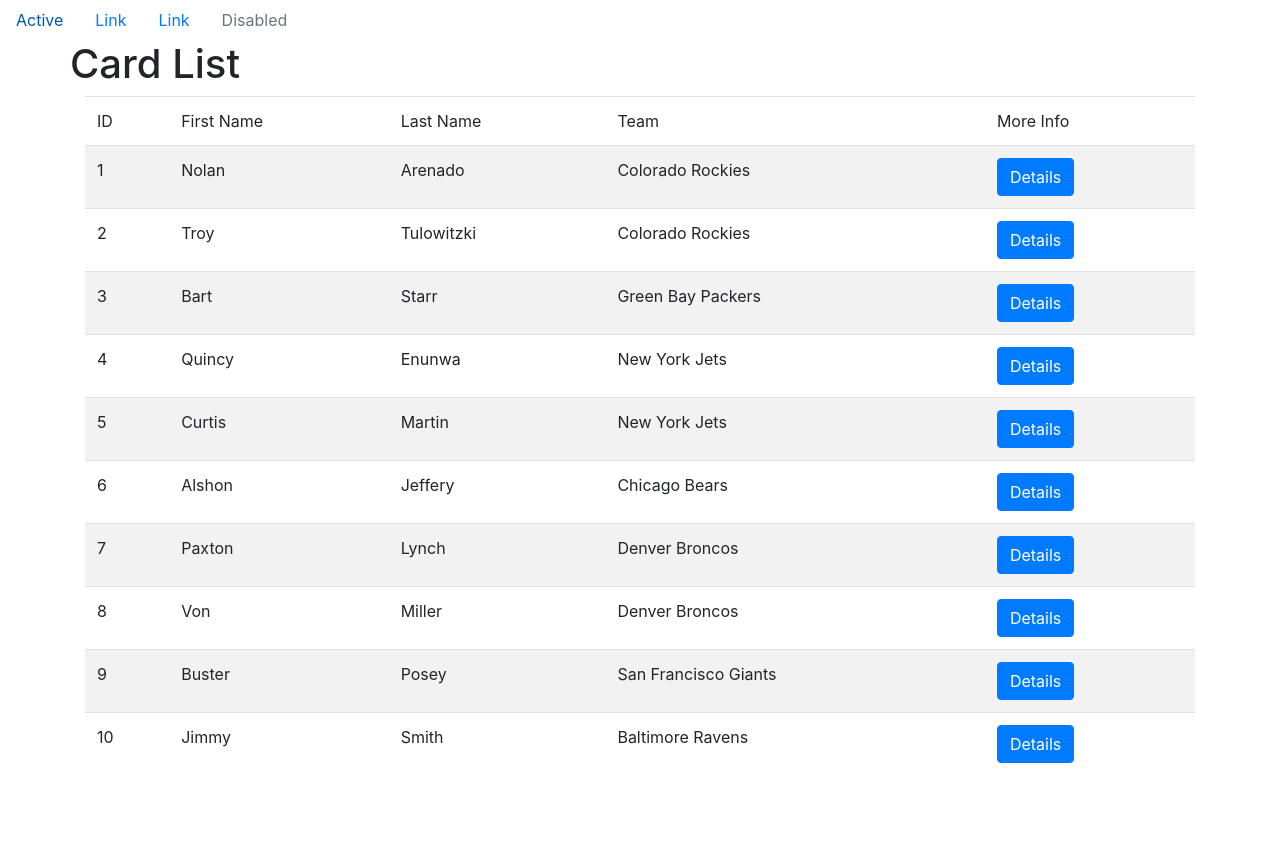
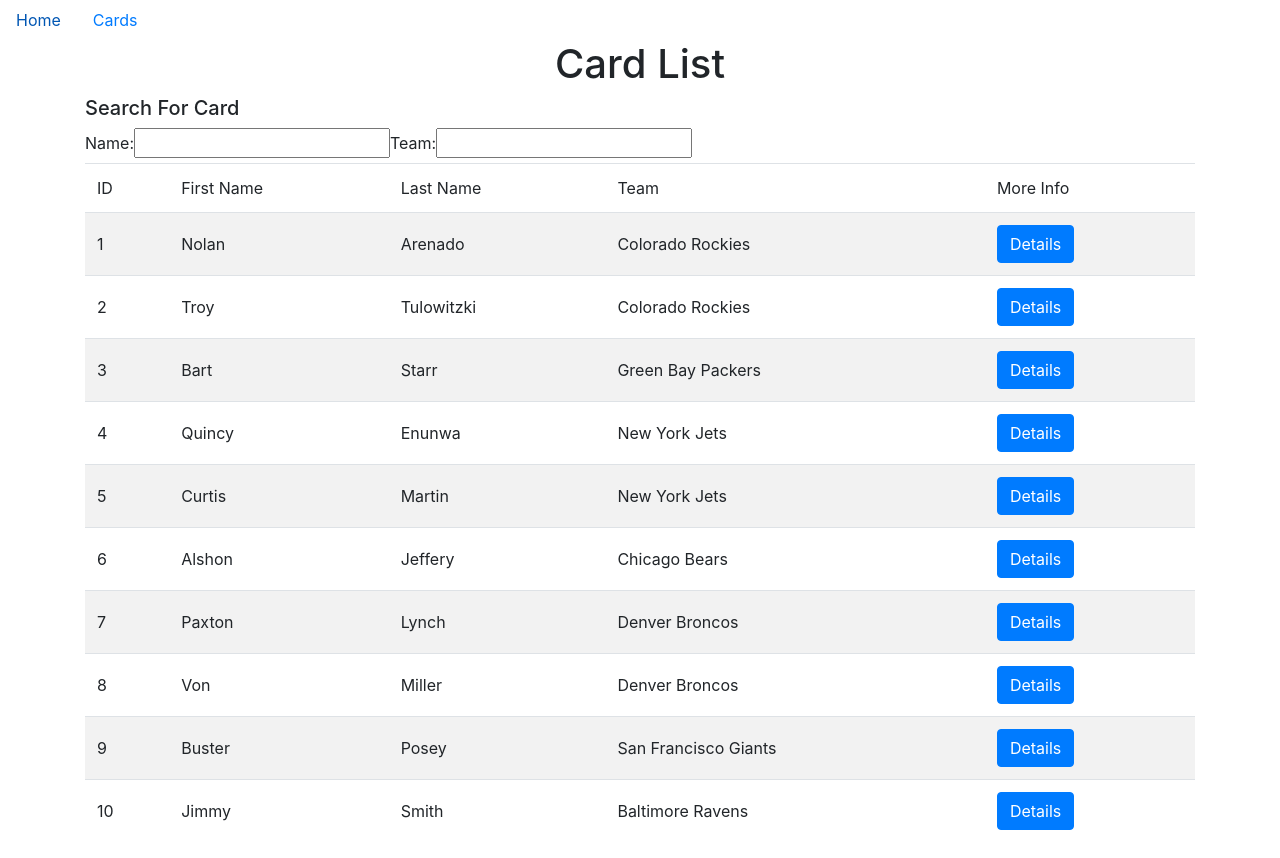
Before and after one commit to koreynichols/sports-cards, an Angular app: page / in a window 1280 px wide. Before the commit the page ends 800 px from the top, so only its background shows below. Built offline with nearby package versions, Linux system fonts and the light colour scheme.

Commit message:
fixed some alignment issues | added mock ebay data

```diff
--- a/src/app/app.component.html
+++ b/src/app/app.component.html
@@ -1,7 +1,5 @@
 <nav class="nav">
-  <a class="nav-link active" href="#">Active</a>
-  <a class="nav-link" href="#">Link</a>
-  <a class="nav-link" href="#">Link</a>
-  <a class="nav-link disabled" href="#">Disabled</a>
+  <a class="nav-link active" href="#">Home</a>
+  <a class="nav-link" href="#">Cards</a>
 </nav>
 <router-outlet></router-outlet>
--- a/src/app/card/card.component.html
+++ b/src/app/card/card.component.html
@@ -1,6 +1,11 @@
 <div class="container">
-  <div class="row">
-    <h1 class="text-center">Card List</h1>
+  <h1 class="text-center">Card List</h1>
+  <div>
+    <h5>Search For Card</h5>
+    <label for="Name">Name:</label>
+    <input type="text">
+    <label for="Team">Team:</label>
+    <input type="text">
   </div>
   <table class="table table-striped">
     <thead>
@@ -14,11 +19,11 @@
     </thead>
     <tbody>
       <tr *ngFor="let card of cards">
-        <td>{{card.id}}</td>
-        <td>{{card.firstName}}</td>
-        <td>{{card.lastName}}</td>
-        <td>{{card.teamCity}} {{card.teamNickname}}</td>
-        <td><button class="btn btn-primary" [routerLink]="['/card/', card.id]">Details</button></td>
+        <td class="align-middle">{{card.id}}</td>
+        <td class="align-middle">{{card.firstName}}</td>
+        <td class="align-middle">{{card.lastName}}</td>
+        <td class="align-middle">{{card.teamCity}} {{card.teamNickname}}</td>
+        <td class="align-middle"><button class="btn btn-primary" [routerLink]="['/card/', card.id]">Details</button></td>
       </tr>
     </tbody>
   </table>
--- a/src/app/interfaces/ebay-interface.ts
+++ b/src/app/interfaces/ebay-interface.ts
@@ -30,8 +30,8 @@
     listingInfo: {
         bestOfferEnabled: boolean;
         buyItNowAvailable: boolean;
-        startTime: Date;
-        endTime: Date;
+        //startTime: Date;
+        //endTime: Date;
         listingType: string;
         gift: boolean;
         watchCount: number;
--- a/src/app/mocks/mock-ebay-data.ts
+++ b/src/app/mocks/mock-ebay-data.ts
@@ -37,8 +37,8 @@
         {
             bestOfferEnabled: false,
             buyItNowAvailable: false,
-            startTime: new Date(2019-01-17T01:12:39.000Z),
-            endTime: new Date(2019-01-24T01:12:39.000Z),
+            //startTime: new Date(2019-01-17T01:12:39.000Z),
+            //endTime: new Date(2019-01-24T01:12:39.000Z),
             listingType: 'Auction',
             gift: false,
             watchCount: 1,
```
